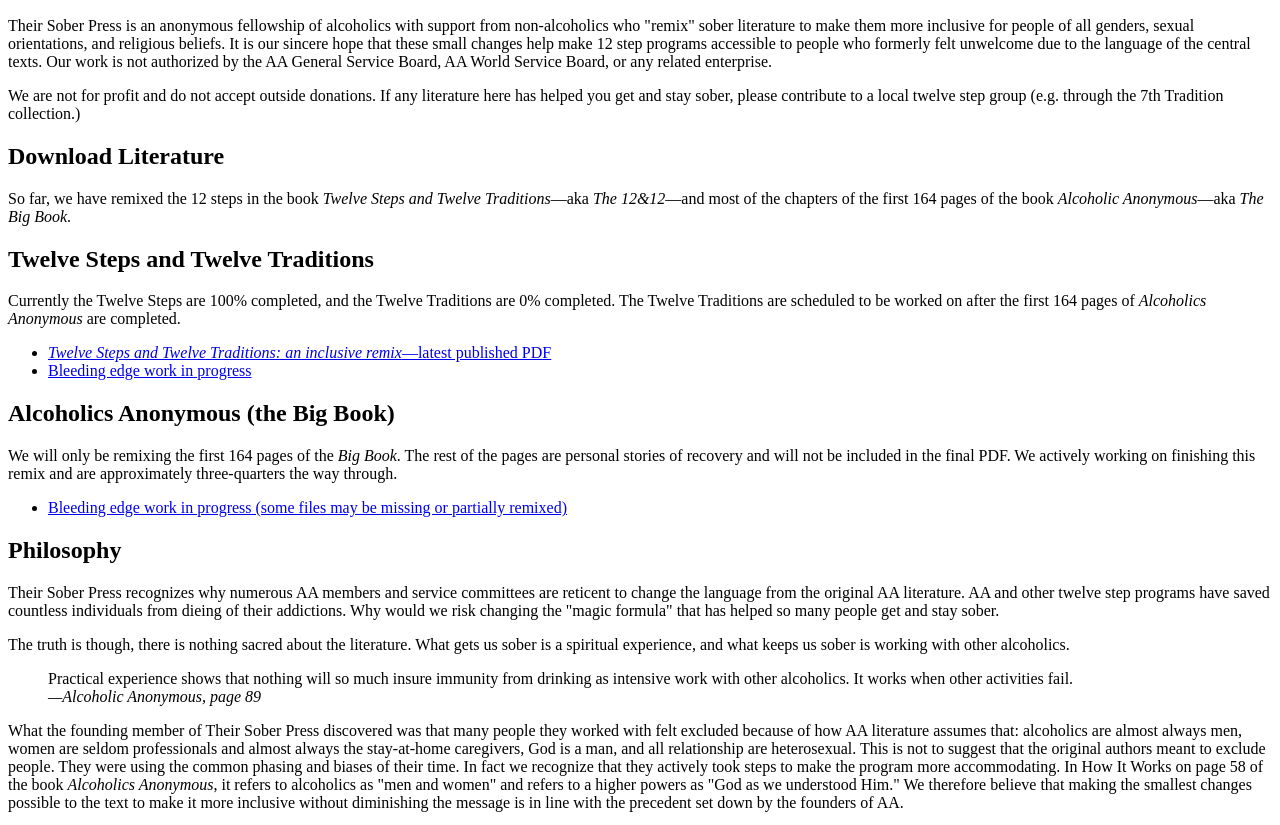
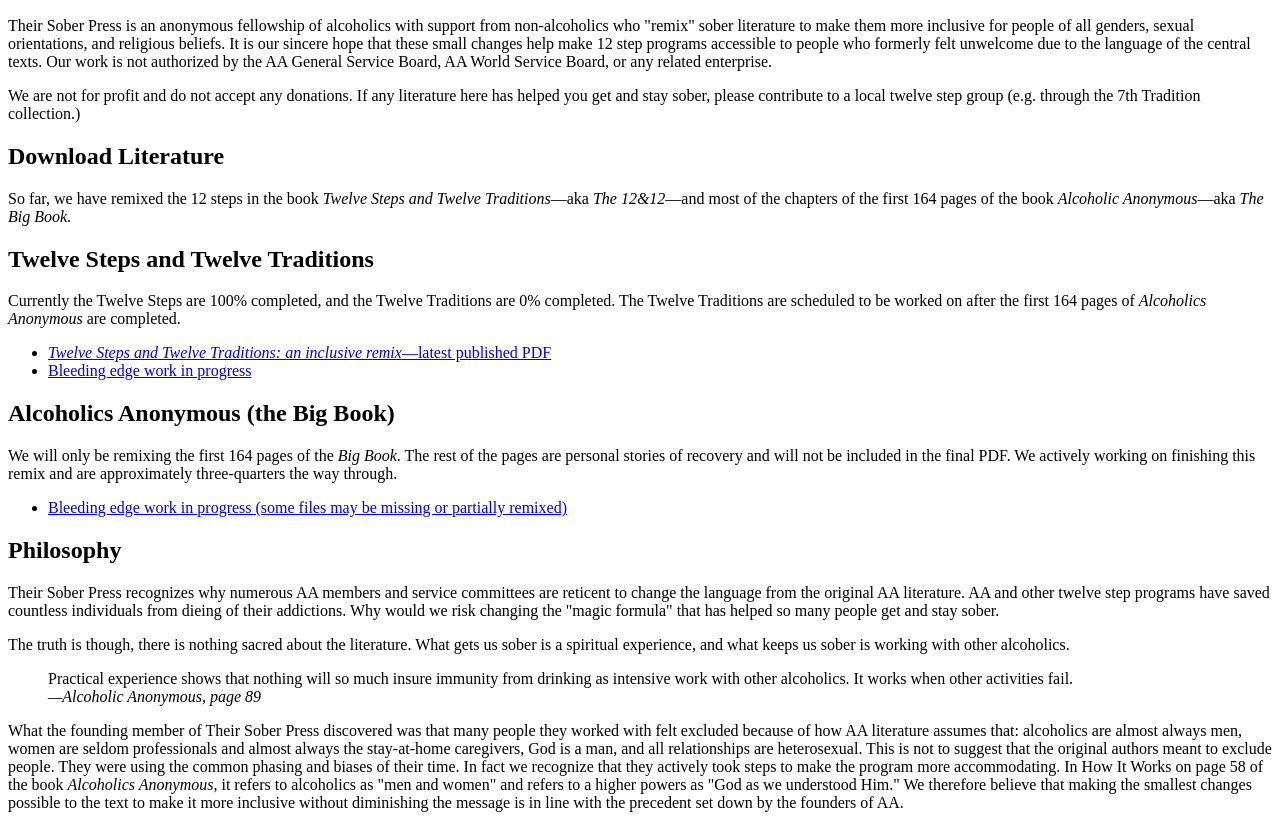
Before and after one commit to their-sober-press/theirsober.press, a plain HTML site: page index.html in a window 1280 px wide. Shown: the part 50-875 px from the top of the page. Drawn offline with Linux system fonts and the light colour scheme.

Commit message:
Fixup grammar and spelling

```diff
--- a/index.html
+++ b/index.html
@@ -30,7 +30,7 @@
         AA World Service Board, or any related enterprise.
       </p>
       <p>
-        We are not for profit and do not accept outside donations. If any literature here has helped you get and stay
+        We are not for profit and do not accept any donations. If any literature here has helped you get and stay
         sober, please contribute to a local twelve step group (e.g. through the 7th Tradition collection.)
       </p>
     </section>
@@ -74,7 +74,7 @@
         </li>
       </ul>
     </section>
-    <section id=" philosophy">
+    <section id="philosophy">
       <h2>Philosophy</h2>
       <p>
         Their Sober Press recognizes why numerous AA members and service committees are reticent to change the language
@@ -95,7 +95,7 @@
         What the founding member of Their Sober Press discovered was that many people they worked with felt excluded
         because
         of how AA literature assumes that: alcoholics are almost always men, women are seldom professionals and almost
-        always the stay-at-home caregivers, God is a man, and all relationship are heterosexual. This is not to suggest
+        always the stay-at-home caregivers, God is a man, and all relationships are heterosexual. This is not to suggest
         that
         the original authors meant to exclude people. They were using the common phasing and biases of their time. In
         fact we recognize that they actively took steps to make the program more accommodating. In How It Works on page
```
